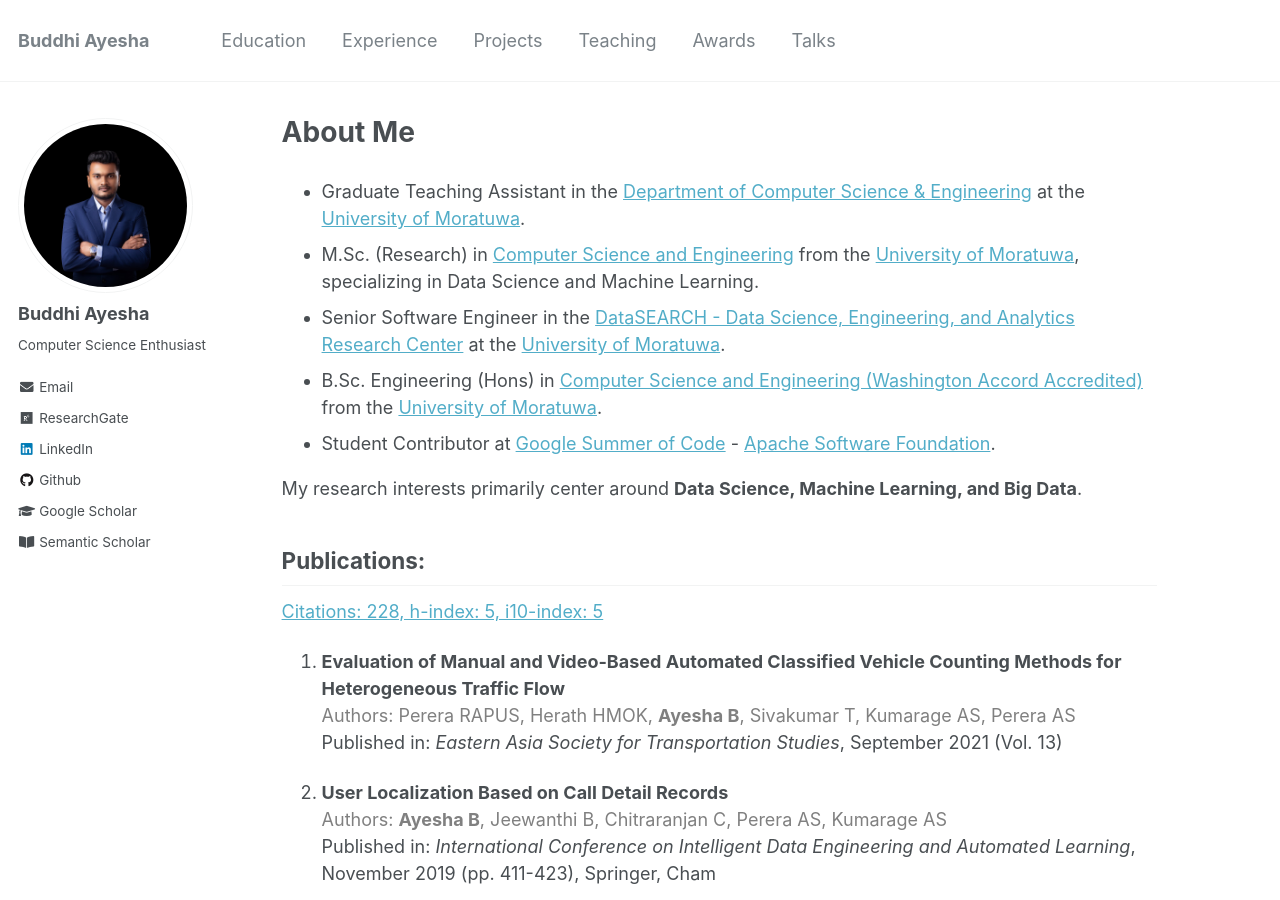
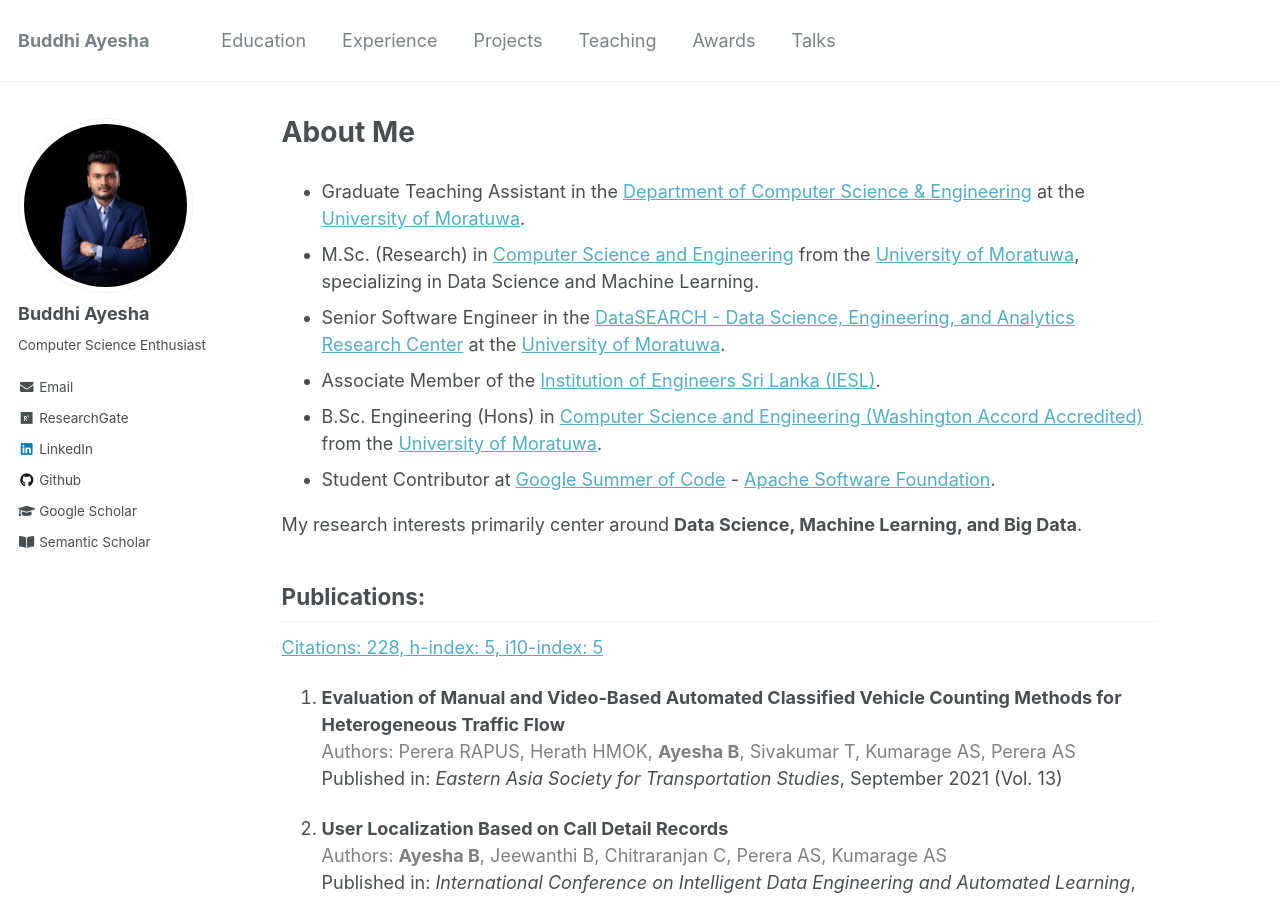
Before and after one commit to buddhiayesha2015/buddhiayesha2015.github.io, a Jekyll site: the page built from _pages/about.md, in a window 1280 px wide and 900 px high. Built offline with Jekyll 4.4.1, drawn with Linux system fonts in a browser that asks for light colours.

Commit message:
Update about.md

```diff
--- a/_pages/about.md
+++ b/_pages/about.md
@@ -11,6 +11,7 @@ redirect_from:
 * Graduate Teaching Assistant in the [Department of Computer Science & Engineering](https://cse.mrt.ac.lk/) at the [University of Moratuwa](https://uom.lk/).
 * M.Sc. (Research) in [Computer Science and Engineering](https://cse.mrt.ac.lk/) from the [University of Moratuwa](https://uom.lk/), specializing in Data Science and Machine Learning.
 * Senior Software Engineer in the [DataSEARCH - Data Science, Engineering, and Analytics Research Center](https://uom.lk/datasearch/projects) at the [University of Moratuwa](https://uom.lk/).
+* Associate Member of the [Institution of Engineers Sri Lanka (IESL)](https://iesl.lk/index.php?lang=en).
 * B.Sc. Engineering (Hons) in [Computer Science and Engineering (Washington Accord Accredited)](https://cse.mrt.ac.lk/) from the [University of Moratuwa](https://uom.lk/).
 * Student Contributor at [Google Summer of Code](https://summerofcode.withgoogle.com/) - [Apache Software Foundation](https://summerofcode.withgoogle.com/archive/2017/projects/6359040665845760).
 
```
